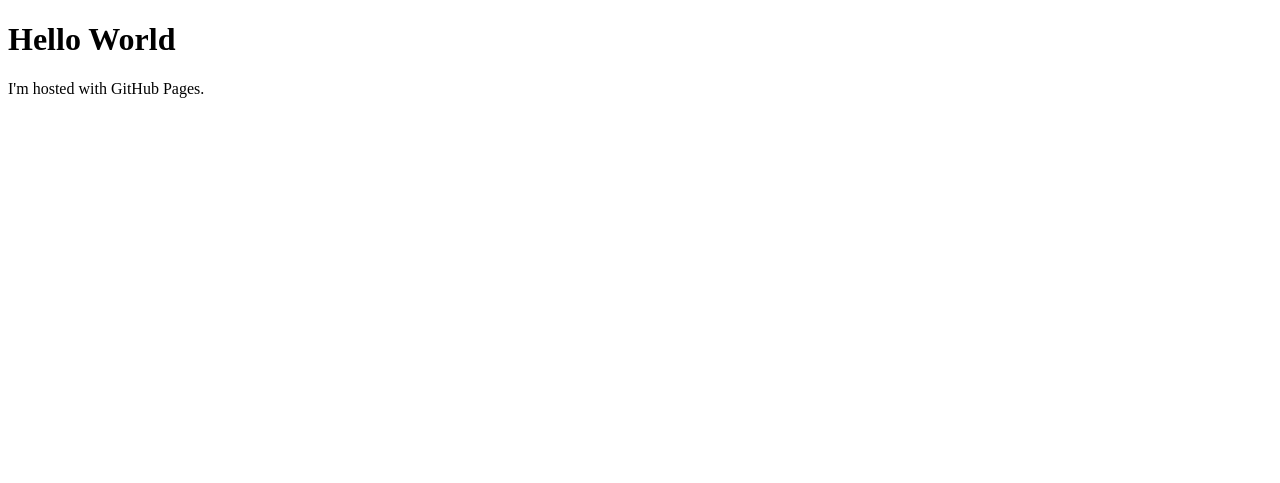
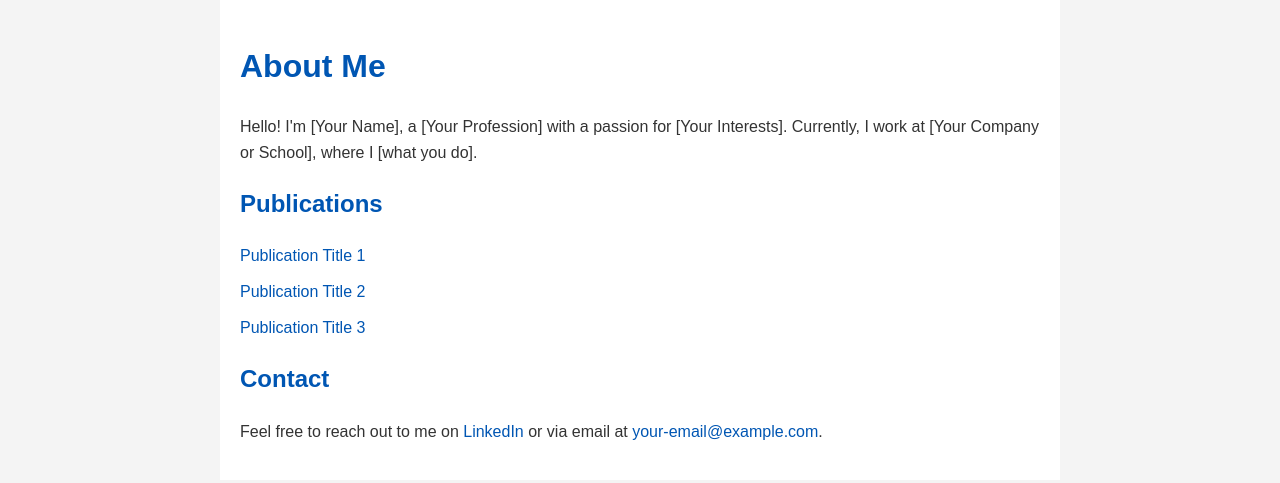
Before and after one commit to fabdonati/fabdonati.github.io, a plain HTML site: page index.html in a window 1280 px wide. Drawn offline with Linux system fonts and the light colour scheme.

Commit message:
Update index.html
preliminary with placeholders

```diff
--- a/index.html
+++ b/index.html
@@ -1,7 +1,62 @@
 <!DOCTYPE html>
-<html>
+<html lang="en">
+<head>
+    <meta charset="UTF-8">
+    <meta name="viewport" content="width=device-width, initial-scale=1.0">
+    <title>About Me</title>
+    <style>
+        body {
+            font-family: Arial, sans-serif;
+            margin: 0;
+            padding: 0;
+            line-height: 1.6;
+            color: #333;
+            background-color: #f4f4f4;
+        }
+        .container {
+            max-width: 800px;
+            margin: auto;
+            padding: 20px;
+            background-color: #fff;
+        }
+        h1, h2 {
+            color: #0056b3;
+        }
+        ul {
+            list-style-type: none;
+            padding: 0;
+        }
+        li {
+            margin-bottom: 10px;
+        }
+        a {
+            color: #0056b3;
+            text-decoration: none;
+        }
+        .contact-info {
+            margin-top: 20px;
+        }
+    </style>
+</head>
 <body>
-<h1>Hello World</h1>
-<p>I'm hosted with GitHub Pages.</p>
+    <div class="container">
+        <h1>About Me</h1>
+        <p>
+            Hello! I'm [Your Name], a [Your Profession] with a passion for [Your Interests].
+            Currently, I work at [Your Company or School], where I [what you do].
+        </p>
+
+        <h2>Publications</h2>
+        <ul>
+            <li><a href="link-to-publication-1" target="_blank">Publication Title 1</a></li>
+            <li><a href="link-to-publication-2" target="_blank">Publication Title 2</a></li>
+            <li><a href="link-to-publication-3" target="_blank">Publication Title 3</a></li>
+        </ul>
+
+        <div class="contact-info">
+            <h2>Contact</h2>
+            <p>Feel free to reach out to me on <a href="your-linkedin-url" target="_blank">LinkedIn</a> or via email at <a href="mailto:your-email">your-email@example.com</a>.</p>
+        </div>
+    </div>
 </body>
 </html>
```
